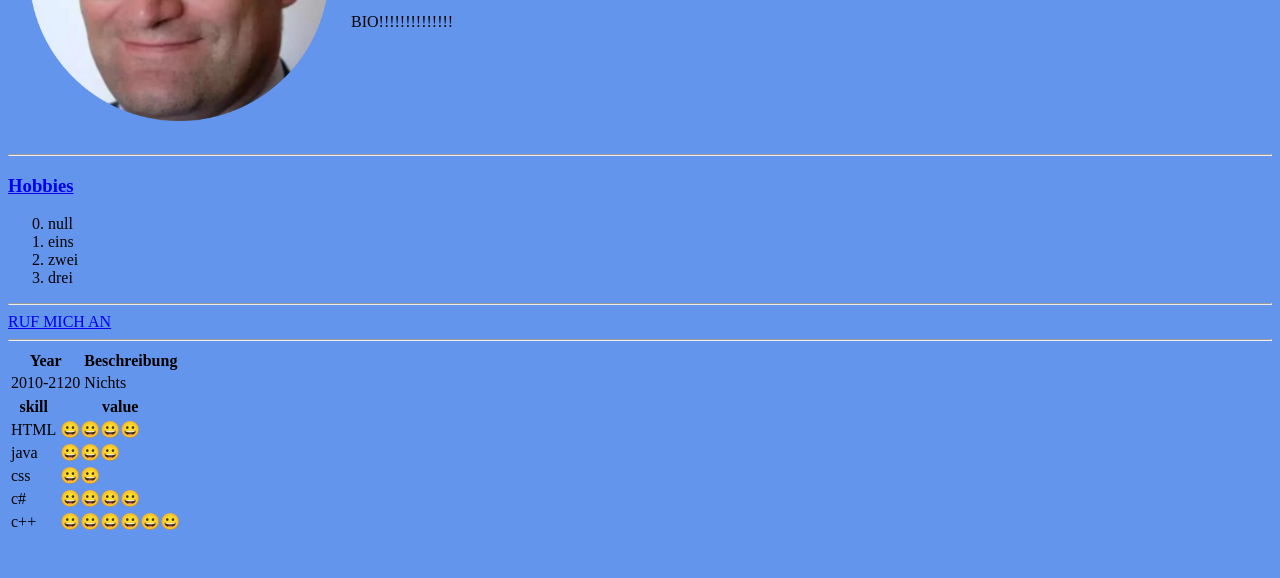
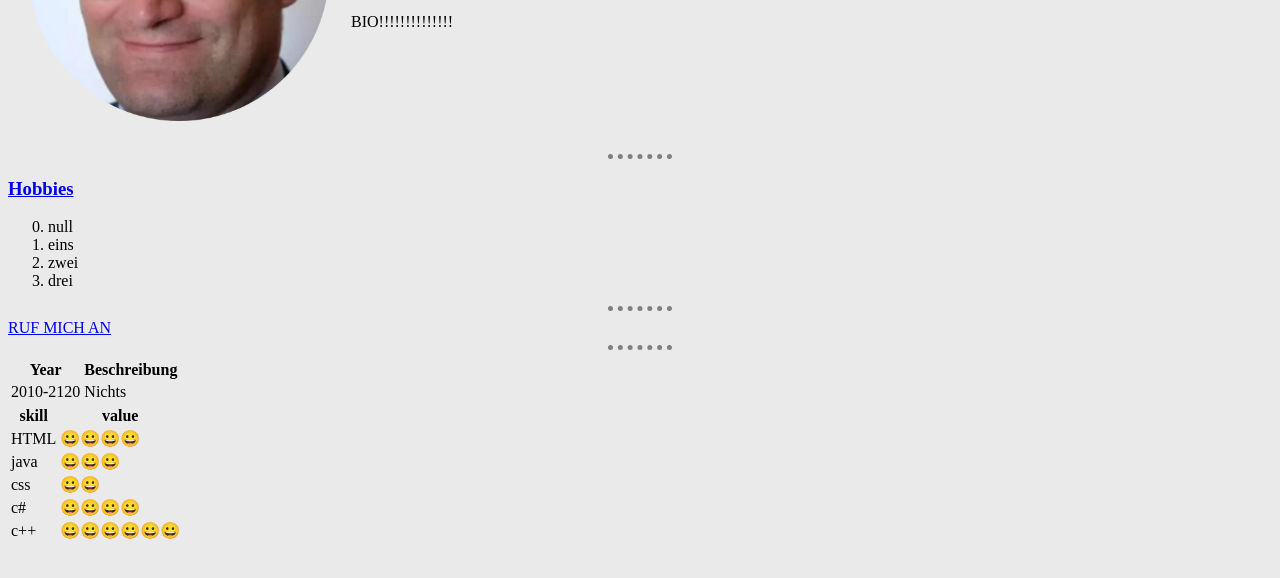
Before and after one commit to voRmui/cv, a plain HTML site: page index.html in a window 1280 px wide. Shown: the part 208-786 px from the top of the page. Drawn offline with Linux system fonts and the light colour scheme.

Commit message:
Update index.html

```diff
--- a/index.html
+++ b/index.html
@@ -8,10 +8,19 @@
   <style>
 
     body {
+      background-color:#EAEAEA;
+      }
+    hr {
+      border-style: none;
+      border-top: dotted;
+      border-color: grey;
+      border-width: 5px;
+      width: 5%;
+    }
 
-      background-color:cornflowerblue;
-
-      }
+    img {
+      height: 300px;
+    }
 
   </style>
 
```
